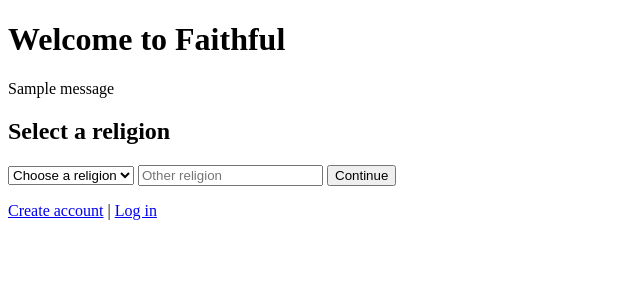
After one commit to JJ-Cham/Faithful, a Flask app: page / in a window 1280 px wide. The commit adds this page. Shown: the top 300 px of the page, without its empty margins (0-640 px from the left). Run offline with Flask 3, Linux system fonts and the light colour scheme; tables that the repository leaves empty hold one stand-in row (values such as "Sample post"); one stand-in notice (Sample message) is shown.

Commit message:
Added basic updates to have a working mvp

```diff
--- a/app.py
+++ b/app.py
@@ -13,7 +13,9 @@ from flask import (
 from sqlalchemy.exc import IntegrityError
 
 from models import User, db
+from Api import IslamicAPIService
 
+islamic_api = IslamicAPIService()
 
 def create_app(test_config=None):
     app = Flask(__name__)
@@ -260,6 +262,24 @@ def create_app(test_config=None):
 
     return app
 
+    @app.route("/api/prayer-times")
+    def prayer_times():
+        latitude = request.args.get("latitude", default=40.7128, type=float)
+        longitude = request.args.get("longitude", default=-74.0060, type=float)
+
+        result = IslamicAPIService.get_prayer_times_and_date(
+            latitude,
+            longitude,
+        )
+
+        return result
+
+
+    @app.route("/api/daily-reminder")
+    def daily_reminder():
+        reminder = IslamicAPIService.get_verified_daily_reminder()
+
+        return reminder
 
 def is_valid_email(email):
     """Perform basic email-format validation."""
--- a/services/community.html
+++ b/templates/community.html
@@ -20,5 +20,6 @@
 
     <a href="{{ url_for('profile') }}">Profile</a>
     <a href="{{ url_for('logout') }}">Log out</a>
+    <a href="{{ url_for('dashboard') }}">Open Muslim Dashboard</a>
 </body>
 </html>
--- /dev/null
+++ b/templates/home.html
@@ -0,0 +1,46 @@
+<!DOCTYPE html>
+<html lang="en">
+<head>
+    <meta charset="UTF-8">
+    <meta name="viewport" content="width=device-width, initial-scale=1.0">
+    <title>Faithful</title>
+</head>
+<body>
+    <h1>Welcome to Faithful</h1>
+
+    {% with messages = get_flashed_messages(with_categories=true) %}
+        {% for category, message in messages %}
+            <p>{{ message }}</p>
+        {% endfor %}
+    {% endwith %}
+
+    <h2>Select a religion</h2>
+
+    <form method="POST" action="{{ url_for('select_religion') }}">
+        <select name="religion" required>
+            <option value="">Choose a religion</option>
+            <option value="Islam">Islam</option>
+            <option value="Christianity">Christianity</option>
+            <option value="Judaism">Judaism</option>
+            <option value="Hinduism">Hinduism</option>
+            <option value="Buddhism">Buddhism</option>
+            <option value="Sikhism">Sikhism</option>
+            <option value="Other">Other</option>
+        </select>
+
+        <input
+            type="text"
+            name="other_religion"
+            placeholder="Other religion"
+        >
+
+        <button type="submit">Continue</button>
+    </form>
+
+    <p>
+        <a href="{{ url_for('register') }}">Create account</a>
+        |
+        <a href="{{ url_for('login') }}">Log in</a>
+    </p>
+</body>
+</html>
```
Also changed, not shown: services/home.html (deleted, +0 -36 lines), templates/muslim_dashboard.html (added, +36 -0 lines), services/muslim_dashboard.html (deleted), templates/future_support.html (added), templates/location.html (added), templates/login.html (renamed from services/login.html), templates/profile.html (renamed from services/profile.html), templates/register.html (renamed from services/register.html), tests/test_api.py (added).
